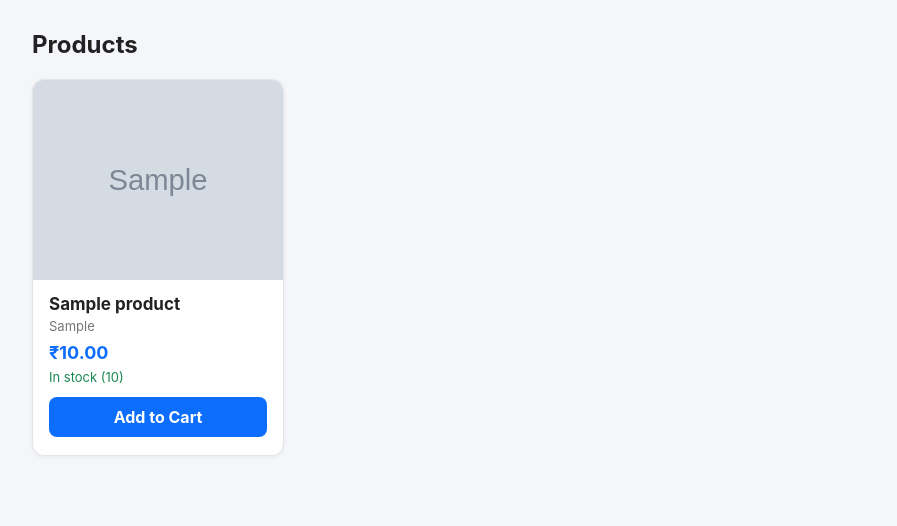
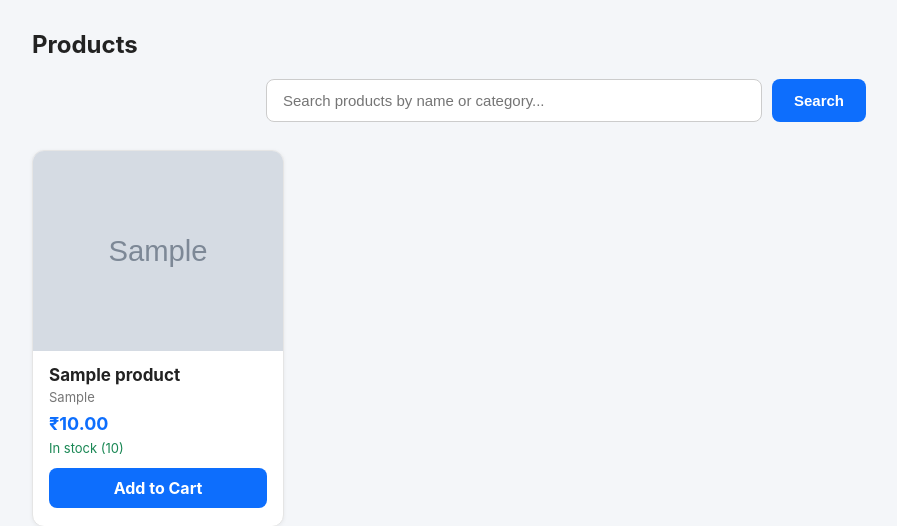
Before and after one commit to Yogapraharshitha/django-ecommerce, a Django app: page /products/ in a window 1280 px wide. Shown: the part 66-592 px from the top of the page, without its empty margins (74-971 px from the left). Run offline with Django 5.2, Linux system fonts and the light colour scheme; tables that the repository leaves empty hold one stand-in row (values such as "Sample post"); grey boxes marked "Sample" are stand-in pictures.

Commit message:
Add product search

```diff
--- a/products/templates/product_list.html
+++ b/products/templates/product_list.html
@@ -4,13 +4,23 @@
 
 {% block extra_css %}
 <style>
+  .search-bar { display:flex; gap:10px; max-width:600px; margin:0 auto 28px; }
+  .search-bar input { flex:1; padding:12px 16px; border:1px solid #ccc; border-radius:8px; font-size:15px; }
+  .search-bar input:focus { outline:none; border-color:#0d6efd; box-shadow:0 0 0 3px rgba(13,110,253,.15); }
+  .search-bar button { padding:12px 22px; border:none; border-radius:8px; background:#0d6efd;
+                       color:#fff; font-size:15px; font-weight:bold; cursor:pointer; }
+  .search-bar button:hover { background:#0b5ed7; }
+  .search-bar .clear { padding:12px 16px; border:1px solid #ccc; border-radius:8px; background:#fff;
+                       color:#555; text-decoration:none; font-size:15px; }
+
+  .result-info { color:#666; margin-bottom:16px; }
+
   .product-grid { display:grid; grid-template-columns:repeat(auto-fill, minmax(230px, 1fr)); gap:20px; }
   .product-card { background:#fff; border:1px solid #e5e5e5; border-radius:12px; overflow:hidden;
                   box-shadow:0 1px 4px rgba(0,0,0,.06); transition:box-shadow .2s, transform .2s; }
   .product-card:hover { box-shadow:0 6px 16px rgba(0,0,0,.12); transform:translateY(-3px); }
   .product-card img, .product-card .no-image { width:100%; height:200px; object-fit:cover; display:block; }
-  .product-card .no-image { display:flex; align-items:center; justify-content:center;
-                            background:#eee; color:#999; }
+  .product-card .no-image { display:flex; align-items:center; justify-content:center; background:#eee; color:#999; }
   .product-info { padding:14px 16px 18px; }
   .product-info h3 { margin:0 0 4px; font-size:17px; }
   .product-info h3 a { color:#222; text-decoration:none; }
@@ -23,7 +33,14 @@
          color:#fff; text-decoration:none; font-weight:bold; }
   .btn:hover { background:#0b5ed7; }
   .btn.disabled { background:#ccc; pointer-events:none; }
-  .empty-msg { text-align:center; padding:40px; color:#777; background:#fff; border-radius:10px; }
+
+  .not-found { text-align:center; padding:50px 20px; background:#fff; border-radius:12px;
+               box-shadow:0 1px 4px rgba(0,0,0,.06); }
+  .not-found .icon { font-size:48px; margin-bottom:10px; }
+  .not-found h3 { margin:0 0 8px; }
+  .not-found p { margin:0 0 18px; color:#777; }
+  .not-found a { display:inline-block; padding:10px 22px; border-radius:8px; background:#0d6efd;
+                 color:#fff; text-decoration:none; font-weight:bold; }
 </style>
 {% endblock %}
 
@@ -31,6 +48,19 @@
 <div class="container">
   <h2>Products</h2>
 
+  <form method="get" action="{% url 'product_list' %}" class="search-bar">
+    <input type="text" name="q" value="{{ query }}" placeholder="Search products by name or category...">
+    <button type="submit">Search</button>
+    {% if query %}
+      <a class="clear" href="{% url 'product_list' %}">Clear</a>
+    {% endif %}
+  </form>
+
+  {% if query and products %}
+    <p class="result-info">{{ products|length }} result{{ products|length|pluralize }} for "{{ query }}"</p>
+  {% endif %}
+
+  {% if products %}
     <div class="product-grid">
       {% for product in products %}
         <div class="product-card">
@@ -56,9 +86,21 @@
             {% endif %}
           </div>
         </div>
-    {% empty %}
-      <p class="empty-msg">No products available yet.</p>
       {% endfor %}
     </div>
+
+  {% else %}
+    <div class="not-found">
+      <div class="icon">🔍</div>
+      {% if query %}
+        <h3>Product not found</h3>
+        <p>No products match "{{ query }}". Try a different name or category.</p>
+        <a href="{% url 'product_list' %}">View all products</a>
+      {% else %}
+        <h3>No products available yet</h3>
+        <p>Please check back later.</p>
+      {% endif %}
+    </div>
+  {% endif %}
 </div>
 {% endblock %}
--- a/products/views.py
+++ b/products/views.py
@@ -1,18 +1,28 @@
-from django.shortcuts import render
+from django.shortcuts import render, get_object_or_404
+from django.db.models import Q
 from .models import Products
 
-# Create your views here.
+
 def product_list(request):
-    products=Products.objects.all()
-    context={
-        'products':products
+    query = request.GET.get('q', '').strip()
+    products = Products.objects.all().order_by('-id')
+
+    if query:
+        products = products.filter(
+            Q(name__icontains=query) |
+            Q(category__icontains=query)
+        )
+
+    context = {
+        'products': products,
+        'query': query,
     }
-    return render(request,'product_list.html',context)
+    return render(request, 'product_list.html', context)
 
-def product_details(request,id):
-    product=Products.objects.get(id=id)
-    context={
-        'product':product
 
+def product_details(request, id):
+    product = get_object_or_404(Products, id=id)
+    context = {
+        'product': product
     }
-    return render(request,'product_detail.html',context)
+    return render(request, 'product_detail.html', context)
```
Lines whose indentation alone changed are shown as unchanged.
